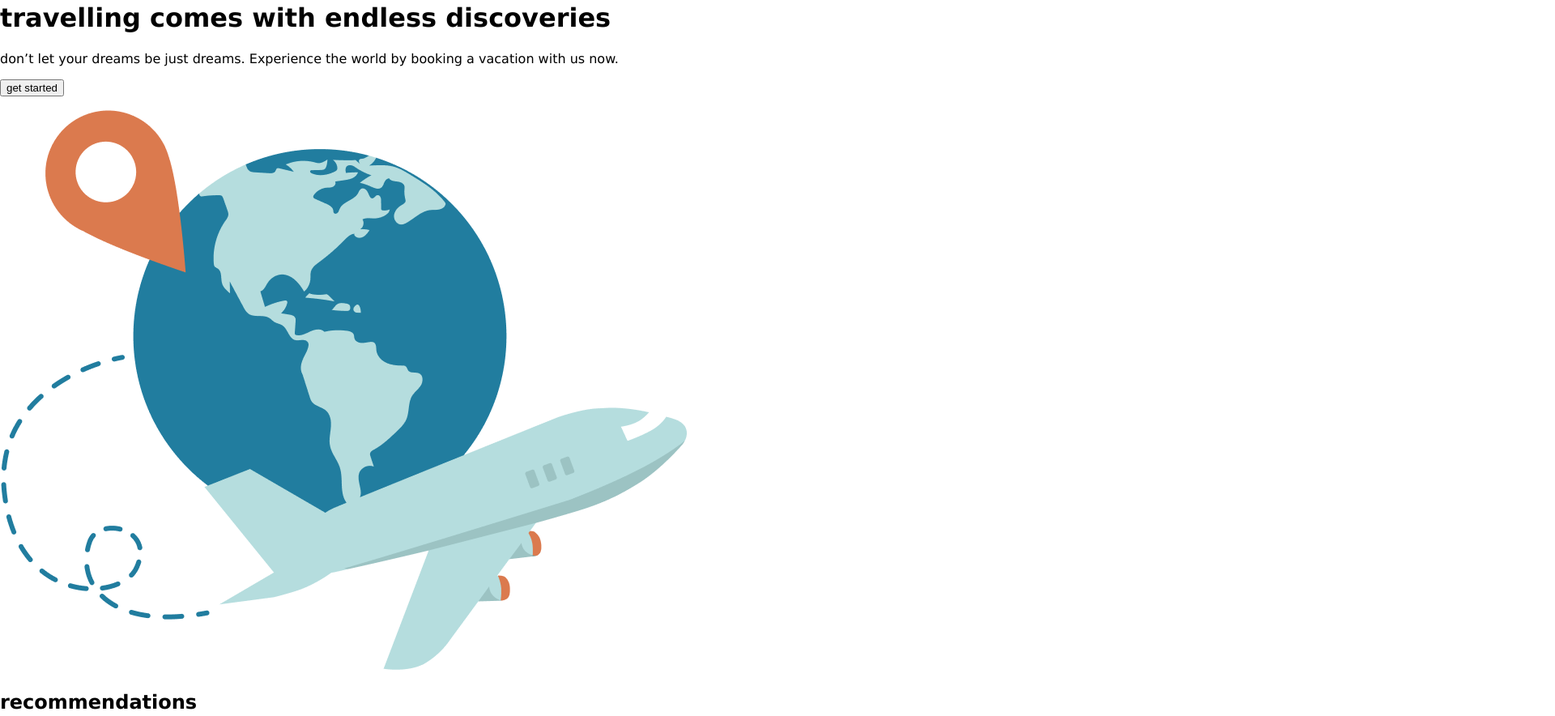
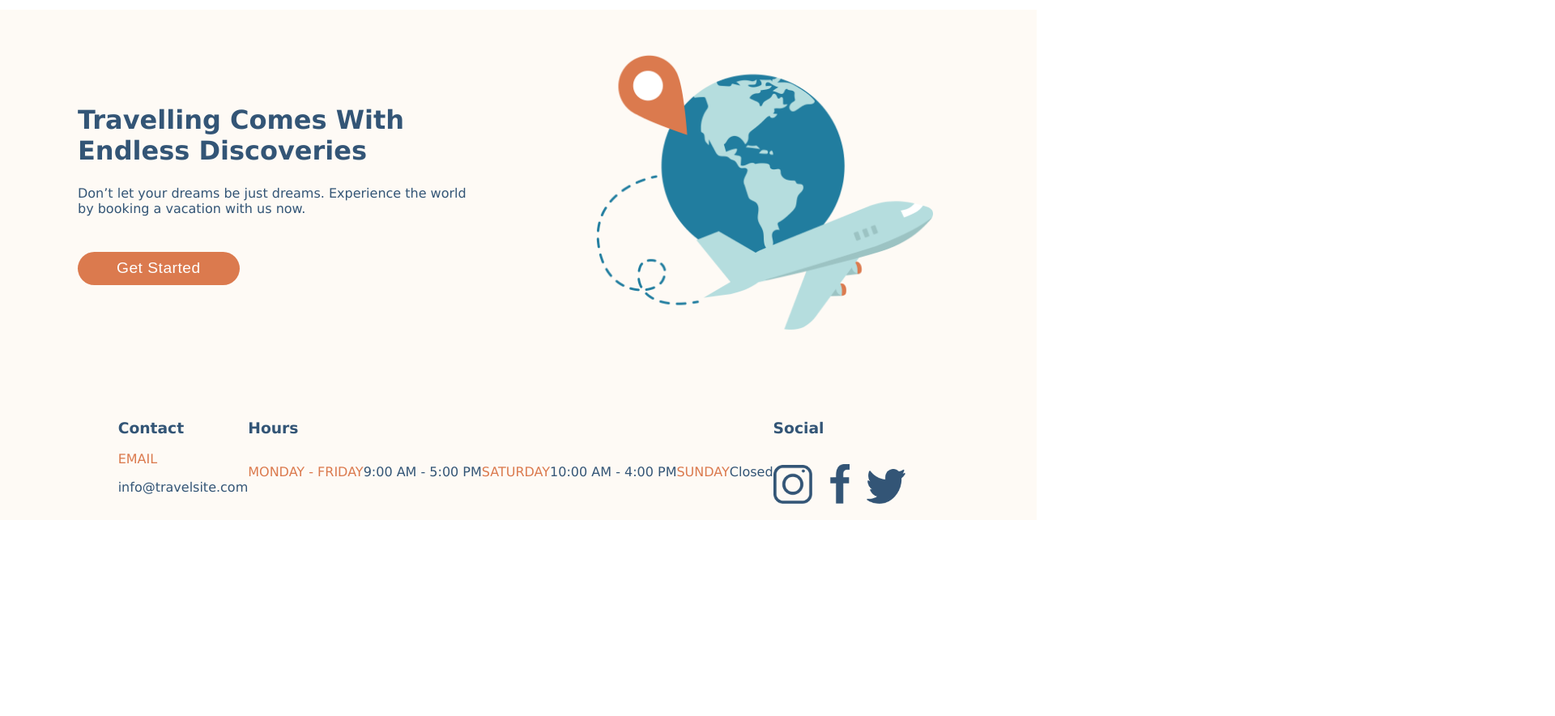
Before and after one commit to CodingClauds/Travel-in-styles, a plain HTML site: page index.html in a window 1280 px wide. Shown: the part 71-955 px from the top of the page at 81% size, 1920 px wide, since content can reach past the window. After the commit the page ends 800 px from the top, so only its background shows below. Drawn offline with Linux system fonts and the light colour scheme.

Commit message:
Updated global styles and removed mockups

```diff
--- a/css/global.css
+++ b/css/global.css
@@ -59,16 +59,29 @@ body {
     padding: 0;
 }
 
-.logo__text {
+.capitalize {
+    text-transform: capitalize;
+}
+
+.uppercase {
+    text-transform: uppercase;
+}
+
+.color__blue {
     color: #335576;
-    text-transform: capitalize;
+}
+
+.color__org {
+    color: #DB7A4E;
+}
+
+.logo {
     font-weight: 700;
     font-size: 1.3em;
 }
 
 li {
     margin-left: 2em;
-    text-transform: capitalize;
 }
 
 li, a {
@@ -81,14 +94,78 @@ li, a {
 }
 
 .nav__box {
-    border: 1px solid red;
     display: flex;
     justify-content: space-between;
     align-items: center;
     background-color: #FFFFFF;
-    margin: 0 6em;
+    margin: 1em 6em;
 }
 
 .nav__text {
     color: #000;
 }
+
+header {
+    display: flex;
+    background-color: #FEFAF5;
+    min-height: 40vh;
+}
+
+.header__container {
+    max-width: 35%;
+    padding: 6em 0;
+    margin: 0 6em 2em 6em;
+
+}
+
+.header__text {
+    min-width: 110%;
+    margin: 1.5em 0;
+}
+
+.header__img {
+    width: 65%;
+    margin: 3em 6em;
+}
+
+.button {
+    text-transform: capitalize;
+    background-color: #DB7A4E;
+    color: #FFFFFF;
+    font-weight: lighter;
+    border: none;
+    letter-spacing: .5px;
+    font-size: 1.2em;
+    padding: .5em 2.5em;
+    border-radius: 2em;
+    margin: 1em 0;
+}
+
+footer {
+    background-color: #FEFAF5;
+    display: flex;
+    justify-content: center;
+}
+
+.footer__container {
+    display: flex;
+    /* border: 1px solid red; */
+}
+
+.footer__text--grow {
+    display: flex;
+    flex-grow: 1;
+}
+
+.footer__social{
+    /* border: 1px solid red; */
+}
+
+.social__handle {
+    width: 3em;
+    margin: 1em 1em 1em 0;
+}
+
+.social__facebook {
+    width: 1.6em;
+}
--- a/index.html
+++ b/index.html
@@ -14,53 +14,53 @@
 <body>
     <!-- nav will be d-flex w/ spacebetween  -->
     <div class="nav__box">
-        <div class="logo">
-            <a class="logo__text" href="#">travel site</a>
+        <div class="nav__logo">
+            <a class="logo capitalize color__blue" href="#">travel site</a>
         </div>
         <!-- navbar will be d-flex w/ spacebetween  -->
         <div>
             <nav>
                 <ul class="nav__bar">
-                    <li><a class="nav__text" href="./index.html">home</a></li>
-                    <li><a class="nav__text" href="./pages/hawaii.html">hawaii</a></li>
-                    <li><a class="nav__text" href="./pages/iceland.html">iceland</a></li>
-                    <li><a class="nav__text" href="./pages/greece.html">greece</a></li>
+                    <li class="capitalize"><a class="nav__text" href="./index.html">home</a></li>
+                    <li class="capitalize"><a class="nav__text" href="./pages/hawaii.html">hawaii</a></li>
+                    <li class="capitalize"><a class="nav__text" href="./pages/iceland.html">iceland</a></li>
+                    <li class="capitalize"><a class="nav__text" href="./pages/greece.html">greece</a></li>
                 </ul>
             </nav>
         </div>
     </div>
 
     <header>
-        <div class="header__text">
-            <h1>travelling comes with endless discoveries</h1>
+        <div class="header__container">
+            <h1 class="capitalize color__blue">travelling comes with endless discoveries</h1>
 
-            <p>don’t let your dreams be just dreams. Experience the world by booking a vacation with us now.
+            <p class="header__text color__blue ">Don’t let your dreams be just dreams. Experience the world by booking a vacation with us now.
             </p>
-            <button class="button ">get started</button>
+            <button class="button capitalize">get started</button>
         </div>
 
-        <div class="header__img">
-            <img src="./assests/Images/hero.png" alt="an airplane that is flying around the world">
+        <div>
+            <img class="header__img" src="./assests/Images/hero.png" alt="an airplane that is flying around the world">
         </div>
     </header>
 
     <section>
-        <h2>recommendations</h2>
+        <!-- <h2 class="capitalize">recommendations</h2> -->
 <!-- photocards = d:flex justify-content: center; and align-items/content: center; -->
         <div class="photocards">
             <div class="photocard"> <!--just-cont: space-between; -->
-                <img src="./assests/Images/hawaii.jpg" alt="overlooking hawaii beach">
-                <p>hawaii</p>
+                <!-- <img src="./assests/Images/hawaii.jpg" alt="overlooking hawaii beach"> -->
+                <!-- <p>hawaii</p> -->
             </div>
 
             <div class="photocard">
-                <img src="./assests/Images/iceland.jpg" alt="overlooking iceland's rivers and valleys">
-                <p>iceland</p>
+                <!-- <img src="./assests/Images/iceland.jpg" alt="overlooking iceland's rivers and valleys"> -->
+                <!-- <p>iceland</p> -->
             </div>
 
             <div class="photocard">
-                <img src="./assests/Images/greece.jpg" alt="greece and all it's glory with the white pillars and scattered rock">
-                <p>greece</p>
+                <!-- <img src="./assests/Images/greece.jpg" alt="greece and all it's glory with the white pillars and scattered rock"> -->
+                <!-- <p>greece</p> -->
             </div>
         </div>
     </section>
@@ -70,30 +70,29 @@
         <div class="footer__container">
             <!-- d:flex just-content:??? space-between & flexgrow; 0 -->
             <div class="footer__contact">
-                <h3>contact</h3>
-                <p>email</p>
-                <p>info@travelsite.com</p>
+                <h3 class="capitalize color__blue">contact</h3>
+                <p class="uppercase color__org">email</p>
+                <p class="color__blue">info@travelsite.com</p>
             </div>
 
             <!-- this is important here, a flex-grow: 1; would work here well -->
             <div class="footer__hours">
-                <h3>hours</h3>
-                <!-- see if this <br> tag works.. if not try and flex accordingly -->
+                <h3 class="capitalize color__blue">hours</h3>
                 <div class="footer__text--grow">
-                    <p>monday - friday</p><br>
-                    <p>9:00 AM - 5:00 PM</p>
-                    <p>saturday</p><br>
-                    <p>10:00 AM - 4:00 PM</p>
-                    <p>sunday</p><br>
-                    <p>closed</p>
+                    <p class="uppercase color__org">monday - friday</p>
+                    <p class="color__blue">9:00 AM - 5:00 PM</p>
+                    <p class="uppercase color__org">saturday</p>
+                    <p class="color__blue">10:00 AM - 4:00 PM</p>
+                    <p class="uppercase color__org">sunday</p>
+                    <p class="capitalize color__blue ">closed</p>
                 </div>
             </div>
             <!-- flexgrow; 0 -->
             <div class="footer__social">
-                <h3>social</h3>
-                <img src="./assests/Icons/icon-instagram.png" alt="Instagram-Icon">
-                <img src="./assests/Icons/icon-facebook.png" alt="Facebook-Icon">
-                <img src="./assests/Icons/icon-twitter.png" alt="Twitter-Icon">
+                <h3 class="capitalize color__blue">social</h3>
+                <img class="social__handle" src="./assests/Icons/icon-instagram.png" alt="Instagram-Icon">
+                <img class="social__handle social__facebook" src="./assests/Icons/icon-facebook.png" alt="Facebook-Icon">
+                <img class="social__handle" src="./assests/Icons/icon-twitter.png" alt="Twitter-Icon">
             </div>
         </div>
     </footer>
```
Also changed, not shown: mockups/README.txt (deleted), 3 other files.
